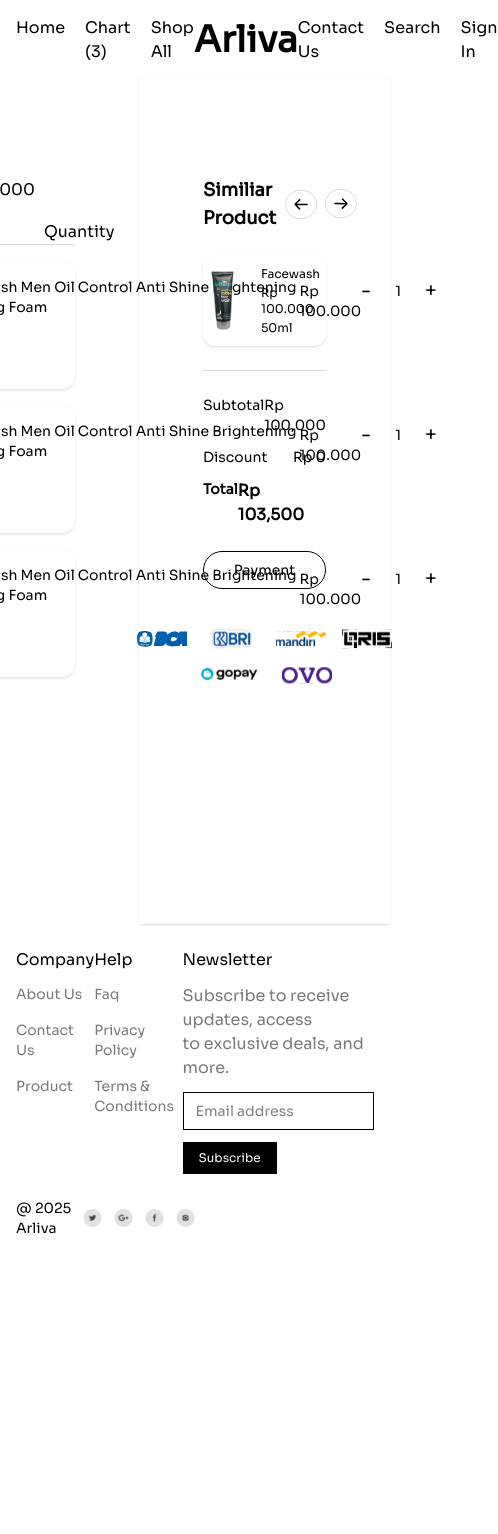
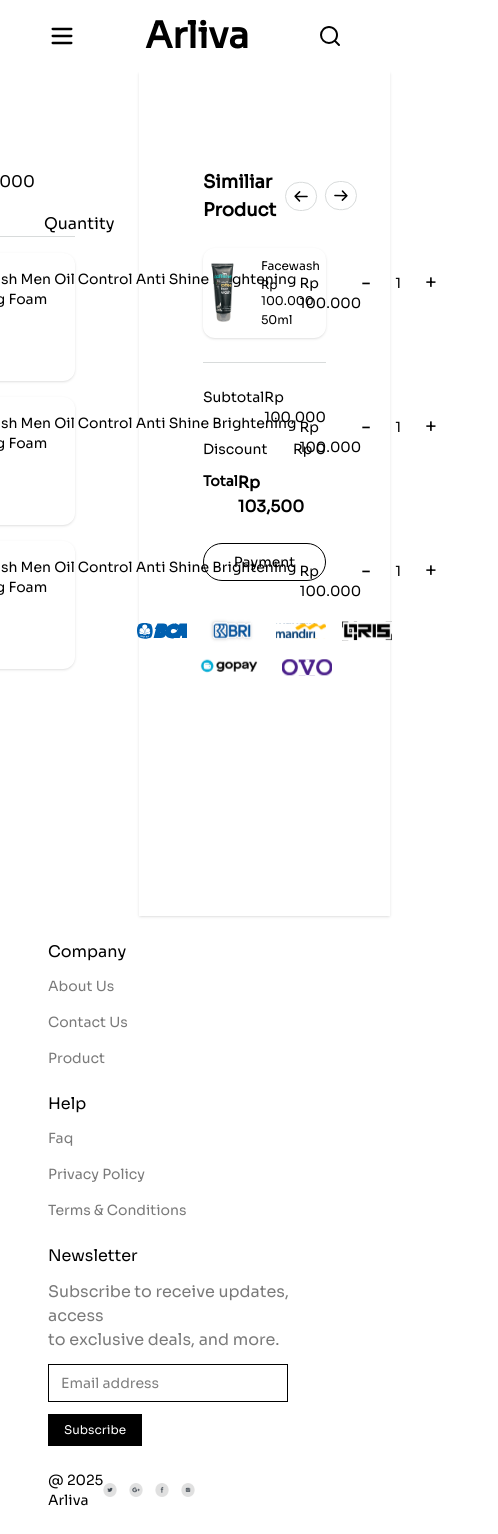
Before and after one commit to MuhammadRafa18/E-commerc, a React (Vite) app: page /Cart in a window 390 px wide. Shown: the whole page, 498 px wide, since content can reach past the window. Before the commit the page ends 1262 px from the top, so only its background shows below. Built offline with nearby package versions, Linux system fonts and the light colour scheme.

Commit message:
Update Responsive Navbar,Footer and Home page

```diff
--- a/src/Pages/Footer.jsx
+++ b/src/Pages/Footer.jsx
@@ -6,8 +6,8 @@ import link3 from "../assets/Link3.png";
 import link4 from "../assets/Link4.png";
 export  const Footer = () => {
   return (
-    <footer className="w-full mx-auto px-4 md:px-16 py-6">
-      <div className="flex justify-between items-start  ">
+    <footer className="w-full  px-12 lg:px-16 py-6">
+      <div className="md:flex  justify-between items-start space-y-6  ">
 
        {/* section Company */}
         <section className="space-y-3">
@@ -52,9 +52,9 @@ export  const Footer = () => {
             <input
               type="text"
               placeholder="Email address"
-              className="py-2 pl-3 w-full text-sm border text-black  "
+              className="py-2 pl-3 w-60 md:w-full text-sm border text-black  "
             />
-            <button className="py-2  px-4 text-xs text-white  bg-black ">
+            <button className="block py-2  px-4 text-xs text-white  bg-black ">
               Subscribe
             </button>
           </form>
--- a/src/Pages/Navbar.jsx
+++ b/src/Pages/Navbar.jsx
@@ -1,10 +1,51 @@
-import React from "react";
+import React, { useEffect, useState } from "react";
 import { Link, NavLink } from "react-router";
+import searchBar from "../assets/searchBar.svg";
 
 export const Navbar = () => {
+  const [Open, SetOpen] = useState(false);
+
+  useEffect(() => {
+    if(Open){
+       document.body.style.overflow = "hidden";
+    }else{
+        document.body.style.overflow = "auto";
+    }
+
+    return () => {
+      document.body.style.overflow = "auto";
+    }
+  },[Open])
+
   return (
-    <nav className="w-full  px-4 md:px-16 py-4 flex justify-between  items-center   ">
-      <ul className="flex space-x-5 text-base ">
+    <>
+      <header className="sticky top-0 z-20 w-full px-12 lg:px-16 py-4 bg-white">
+        <nav className="flex justify-between  items-center">
+          <button className="lg:hidden" onClick={() => SetOpen(!Open)}>
+            <svg
+              className="w-7 h-7"
+              fill="none"
+              stroke="currentColor"
+              viewBox="0 0 24 24"
+            >
+              {Open ? (
+                <path
+                  strokeLinecap="round"
+                  strokeLinejoin="round"
+                  strokeWidth={2}
+                  d="M6 18L18 6M6 6l12 12"
+                />
+              ) : (
+                <path
+                  strokeLinecap="round"
+                  strokeLinejoin="round"
+                  strokeWidth={2}
+                  d="M4 6h16M4 12h16M4 18h16"
+                />
+              )}
+            </svg>
+          </button>
+          <ul className="hidden lg:flex space-x-5 text-base ">
             <li>
               <Link to="/">Home</Link>
             </li>
@@ -16,7 +57,7 @@ export const Navbar = () => {
             </li>
           </ul>
           <h1 className="text-4xl font-semibold">Arliva</h1>
-      <ul className="flex space-x-5 text-base ">
+          <ul className="hidden lg:flex space-x-5 text-base ">
             <li>
               <Link to="/ContactUs">Contact Us</Link>
             </li>
@@ -27,6 +68,62 @@ export const Navbar = () => {
               <Link to="/Login">Sign In</Link>
             </li>
           </ul>
+          <button className="lg:hidden ">
+            <img src={searchBar} alt="" />
+          </button>
         </nav>
+      </header>
+      {Open && (
+        <>
+          <div
+            className="fixed inset-0 bg-black opacity-20 z-10"
+            onClick={() => SetOpen(false)} // klik overlay buat nutup menu
+          />
+          <aside className="w-5/12  px-12 py-5 fixed top-1 z-30 lg:hidden space-y-4 bg-bg-card shadow-xl-full rounded-xl">
+            <button className="lg:hidden" onClick={() => SetOpen(!Open)}>
+              <svg
+                className="w-7 h-7"
+                fill="none"
+                stroke="currentColor"
+                viewBox="0 0 24 24"
+              >
+                {Open ? (
+                  <path
+                    strokeLinecap="round"
+                    strokeLinejoin="round"
+                    strokeWidth={2}
+                    d="M6 18L18 6M6 6l12 12"
+                  />
+                ) : (
+                  <path
+                    strokeLinecap="round"
+                    strokeLinejoin="round"
+                    strokeWidth={2}
+                    d="M4 6h16M4 12h16M4 18h16"
+                  />
+                )}
+              </svg>
+            </button>
+            <ul className="mb-3 space-y-3 p-4 bg-white rounded-xl shadow ">
+              <li className=" py-1.5 border-b border-gray-line">
+                <Link to="/Login">Sign In</Link>
+              </li>
+              <li className=" py-1.5 ">
+                <Link to="/">Home</Link>
+              </li>
+              <li className=" py-1.5 ">
+                <Link to="/Category_Produk">Shop All</Link>
+              </li>
+              <li className=" py-1.5 ">
+                <Link to="/ContactUs">Contact Us</Link>
+              </li>
+              <li className=" py-1.5 ">
+                <Link to="">Chart</Link>
+              </li>
+            </ul>
+          </aside>
+        </>
+      )}
+    </>
   );
 };
--- a/src/component/CategoryProduk.jsx
+++ b/src/component/CategoryProduk.jsx
@@ -13,7 +13,7 @@ const navigate = useNavigate()
     <Layouts>
       <div className="flex items-start space-x-4 px-4 md:px-16 py-8">
         {/* Sidebar */}
-        <section className="w-96  border-gray-line border-r">
+        <section className="w-96  border-gray-line border-r -z-10">
           {/* <!-- Breadcrumb --> */}
           <nav aria-label="Breadcrumb" className="text-xs text-gray-text mb-3">
             <ol className="flex items-center space-x-0">
--- a/src/component/Home.jsx
+++ b/src/component/Home.jsx
@@ -2,8 +2,8 @@ import React from "react";
 import { Layouts } from "../Pages/Layouts";
 import { Link, Links, useNavigate } from "react-router";
 import herosection from "../assets/herosection.png";
-import SideData from "../DataWeb/SideData";
 import siteData from "../DataWeb/SideData";
+
 
 
 export const Home = () => {
@@ -17,7 +17,7 @@ const navigate = useNavigate()
       </section>
 
       {/* Produk Bestseller */}
-      <section className="w-full px-4 xl:px-16 space-y-7">
+      <section className="w-full px-12 lg:px-16 space-y-7">
         <h1 className="text-xl font-semibold">Bestseller</h1>
         <ul className="flex justify-between items-center text-base">
           <li className=" text-gray-text font-semibold  ">
@@ -28,15 +28,15 @@ const navigate = useNavigate()
               <li className="opacity-50 ">Serum</li>
             </ul>
           </li>
-          <li className=" px-4 py-1.5 border rounded-3xl">
+          <li className="hidden lg:block px-12 py-1.5 border rounded-3xl">
             <Link to="/Category_Produk">Shop all Bestseller</Link>
           </li>
         </ul>
         {/* Card produk */}
-        <section className="w-full space-x-4 flex items-center shrink-0 overflow-x-hidden">
-          {SideData.ProdukBestseller.map((item) => (
+        <section className="w-full space-x-4 flex items-center shrink-0 overflow-x-auto ">
+          {siteData.ProdukBestseller.map((item) => (
 
-            <div onClick={() => navigate(`/ProductDetail`)} key={item.id} className=" min-w-72 px-6 py-4 space-y-3 flex flex-col items-center bg-bg-card  rounded-lg cursor-pointer ">
+            <div onClick={() => navigate(`/ProductDetail`)} key={item.id} className=" min-w-72 px-12 py-4 space-y-3 flex flex-col items-center bg-bg-card  rounded-lg cursor-pointer ">
               <div onClick={(e) => {e.stopPropagation()}} className=" w-full flex justify-between items-center">
                 <div className="px-2.5 py-2.5 bg-white rounded-3xl shadow-md">
                   <img src={item.love} alt="Favorite" className=" " />
@@ -64,25 +64,25 @@ const navigate = useNavigate()
       </section>
 
       {/* Product Skintype */}
-      <section className="w-full flex flex-col px-4 xl:px-16 items-center">
+      <section className="w-full flex flex-col px-12 lg:px-16 items-center">
         <h2 className="text-xl">Shopping skincare by skin type</h2>
         <p className="text-lg mt-3 mb-4">Need help choosing? Learn what skin type you have by following our guide.</p>
-        <div className="w-fit grid grid-cols-1 md:grid-cols-2  lg:grid-cols-4 gap-4">
+        <div className="w-full md:w-fit grid grid-cols-1 md:grid-cols-2  lg:grid-cols-4 gap-6 lg:gap-4">
        {siteData.ProdukSkintype.map((item) => (
-        <div className="relative " key={item.id}>
-          <img src={item.gambar} alt="" className="" />
-          <Link className="w-fit px-4 py-3 absolute bottom-4 left-1/2 transform -translate-x-1/2 bg-white text-sm text-black rounded-lg" >{item.text}</Link>
+        <div className="relative place-items-center" key={item.id}>
+          <img src={item.gambar} alt="" className="w-lg" />
+          <Link className="w-fit lg:w-7/12 text-center px-4 py-3 absolute bottom-4 left-1/2 transform -translate-x-1/2 bg-white text-lg md:text-base lg:text-xs text-black rounded-lg " >{item.text}</Link>
         </div>
           ))}
         </div>
       </section>
 
       {/* Result Produk */}
-      <section className="w-full px-4 xl:px-16 mb-24 space-y-4 flex flex-col justify-center items-center ">
+      <section className="w-full px-12 lg:px-16 mb-24 space-y-4 flex flex-col justify-center items-center ">
         <h3 className="text-xl font-semibold">Arliva product results</h3>
-        <div className="w-fit grid grid-cols-1 md:grid-cols-2 lg:grid-cols-4  gap-4">
+        <div className="w-full md:w-fit grid grid-cols-1 md:grid-cols-2 lg:grid-cols-4 place-items-center gap-6 lg:gap-4">
           {siteData.ResultProduk.map((item) => (
-            <img src={item.gambar} alt="" key={item.id} />
+            <img src={item.gambar} alt="" key={item.id} className="w-lg" />
           ))}
         </div>
       </section>
--- a/src/index.css
+++ b/src/index.css
@@ -7,6 +7,8 @@
  --color-bg-card: #FCFBF9;
  --color-gray-secondbackground: #FDFDFD;
  --color-gray-line: #D8DBDB;
+ --shadow-xl-full:  0 0 20px rgba(0, 0, 0, 0.25) ;
+ --shadow-normal-full:  0 0 6px rgba(0, 0, 0, 0.1) ;
 }
 
 body {
```
Also changed, not shown: src/assets/searchBar.svg (added). Lines whose indentation alone changed are shown as unchanged.
